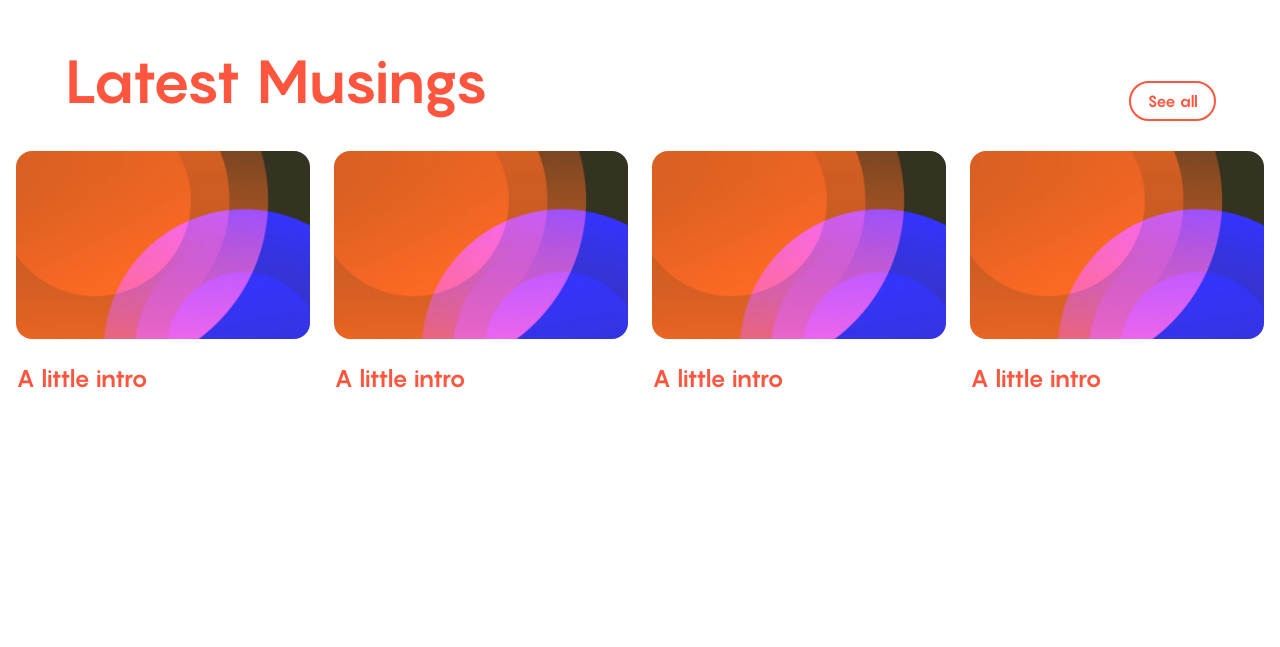
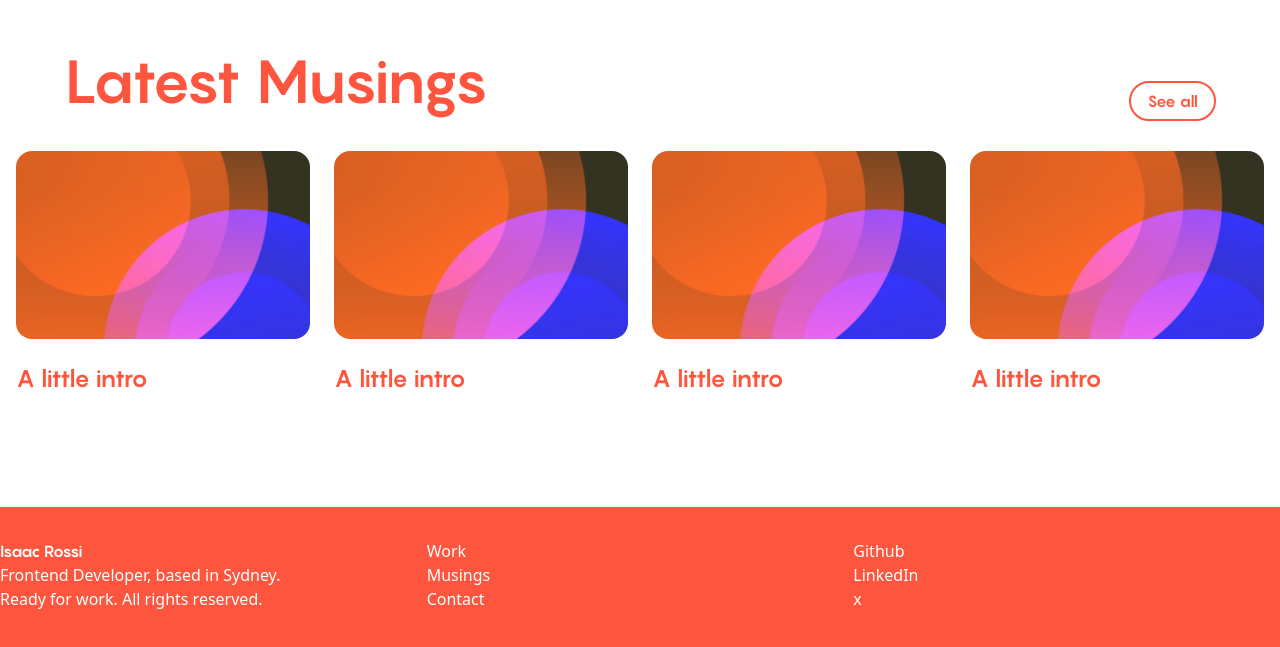
Before and after one commit to isaacrossi/personal, a React (Vite) app: page / in a window 1280 px wide. Shown: the part 1721-2368 px from the top of the page. Before the commit the page ends 2228 px from the top, so only its background shows below. Built offline with nearby package versions, Linux system fonts and the light colour scheme.

Commit message:
created the footer

```diff
--- a/src/App.jsx
+++ b/src/App.jsx
@@ -2,6 +2,7 @@ import { Hero } from "./components/Hero";
 import { Header } from "./components/header";
 import { Projects } from "./components/Projects";
 import { Musings } from "./components/Musings";
+import { Footer } from "./components/footer";
 
 const App = () => (
   <>
@@ -9,6 +10,7 @@ const App = () => (
     <Hero />
     <Projects />
     <Musings />
+    <Footer />
   </>
 );
 
--- /dev/null
+++ b/src/components/footer.jsx
@@ -0,0 +1,27 @@
+import { Link } from "react-router-dom";
+
+const Footer = () => (
+  <footer className="pt-8 bg-primary pb-10">
+    <div className="container mx-auto grid grid-cols-12 text-white">
+      <div className="col-span-4 w-80">
+        <p className="font-heading">Isaac Rossi</p>
+        <p>
+          Frontend Developer, based in Sydney. Ready for work. All rights
+          reserved.
+        </p>
+      </div>
+      <nav className="col-span-4 flex flex-col">
+        <Link>Work</Link>
+        <Link>Musings</Link>
+        <Link>Contact</Link>
+      </nav>
+      <nav className="col-span-4 flex flex-col">
+        <Link>Github</Link>
+        <Link>LinkedIn</Link>
+        <Link>x</Link>
+      </nav>
+    </div>
+  </footer>
+);
+
+export { Footer };
```
